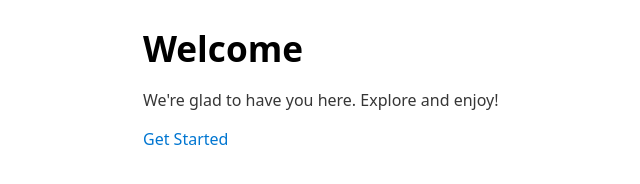
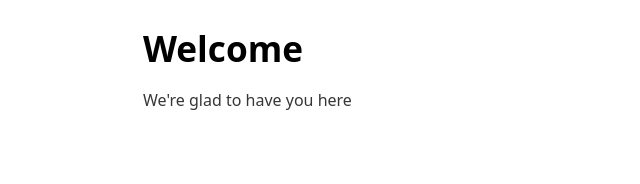
Before and after one commit to Fiorina161/website, a plain HTML site: page index.html in a window 1280 px wide. Shown: the whole page, without its empty margins (97-737 px from the left). Drawn offline with nearby package versions, Linux system fonts and the light colour scheme.

Commit message:
Update index.html

```diff
--- a/index.html
+++ b/index.html
@@ -10,8 +10,7 @@
 <body>
     <div class="container">
         <h1>Welcome</h1>
-        <p>We're glad to have you here. Explore and enjoy!</p>
-        <a href="#" class="btn">Get Started</a>
+        <p>We're glad to have you here</p>
     </div>
 </body>
 
```
